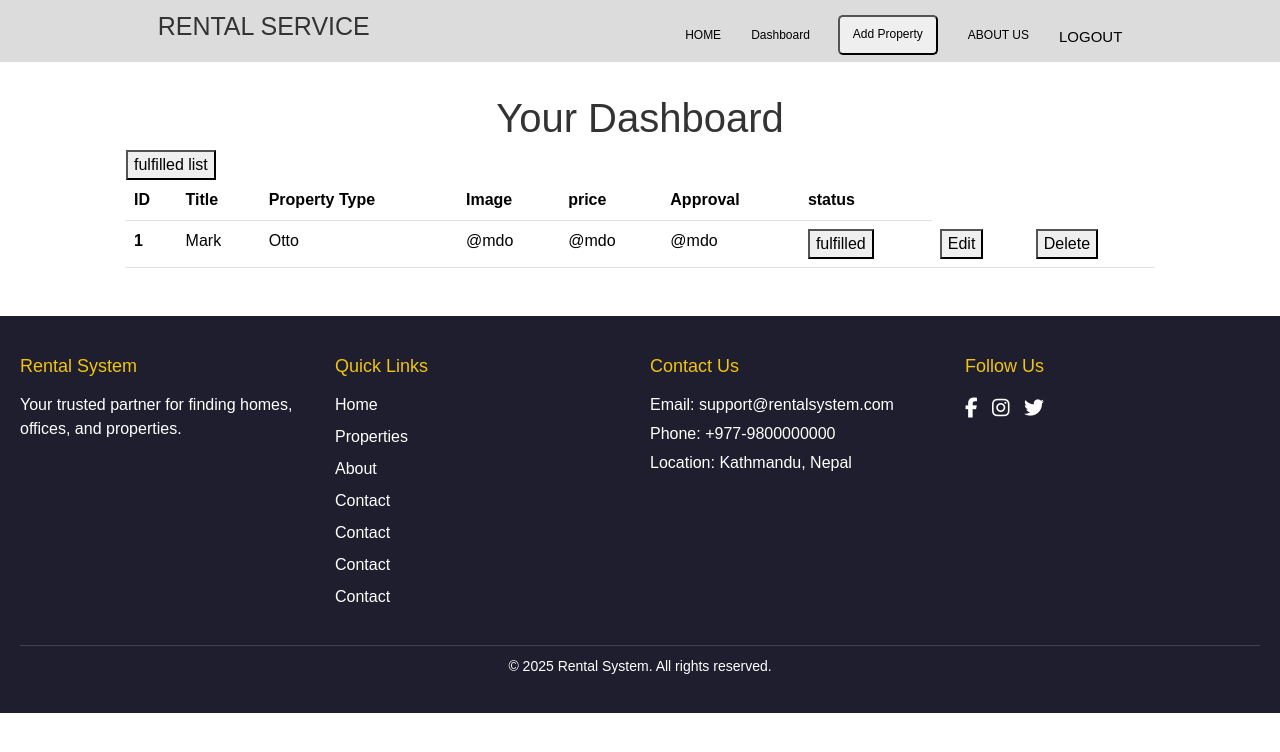
After one commit to saraswoti2024/Rental_System, a Django app: page /landlord_Dashboard/ in a window 1280 px wide. The commit adds this page. Shown: the top 752 px of the page. Run offline with Django 5.2, Linux system fonts and the light colour scheme; a user stored in the database is signed in; tables that the repository leaves empty hold one stand-in row (values such as "Sample post"); some libraries are stand-ins or nearby versions.

Commit message:
delete for landlord

```diff
--- /dev/null
+++ b/UI/templates/UI/Ldashboard.html
@@ -0,0 +1,38 @@
+{% extends "common.html" %}
+{% block content %}
+
+<div class="container">
+    <div class="row p-3 m-3">
+        <div class="col-12 mx-auto">
+                <h1 class="text-center">Your Dashboard</h1>
+                <button>fulfilled list</button>
+                <table class="table">
+                    <thead>
+                      <tr>
+                        <th scope="col">ID</th>
+                        <th scope="col">Title</th>
+                        <th scope="col">Property Type</th>
+                        <th scope="col">Image</th>
+                        <th scope="col">price</th>
+                        <th scope="col">Approval</th>
+                        <th scope="col">status</th>
+                      </tr>
+                    </thead>
+                    <tbody>
+                      <tr>
+                        <th scope="row">1</th>
+                        <td>Mark</td>
+                        <td>Otto</td>
+                        <td>@mdo</td>
+                        <td>@mdo</td>
+                        <td>@mdo</td>
+                        <td><button>fulfilled</button></td>
+                        <td><button>Edit</button></td>
+                        <td><a href="{% url 'deleteproperty' i.id  %}"><button>Delete</button></a></td>
+                      </tr>
+                    </tbody>
+                  </table>
+        </div>
+    </div>
+</div>
+{% endblock content %}
--- a/UI/templates/common.html
+++ b/UI/templates/common.html
@@ -33,7 +33,7 @@
           {% if user.usertype == 'landlord' %}
               <!-- Landlord-only Navbar -->
               <a href="{% url 'landlord_home' %}"><h2 class="navtitle">HOME</h2></a>
-              <a href="#"><h2 class="navtitle">Dashboard</h2></a>
+              <a href="{% url 'ldashboard' %}"><h2 class="navtitle">Dashboard</h2></a>
               <a href="{% url 'addproperty' %}"><button class="navbutton"><h2 class="navtitle2">Add Property</h2></button></a>
               <a href="{% url 'aboutus' %}"><h2 class="navtitle">ABOUT US</h2></a>
               <a href="{% url 'log_out' %}"><h2 class="navtitle1">LOGOUT</h2></a>
--- a/UI/urls.py
+++ b/UI/urls.py
@@ -9,4 +9,6 @@ urlpatterns = [
     path('aboutus/',aboutus,name="aboutus"),
     path('addproperty/',addproperty,name="addproperty"),
     path('landlord_home/',landlord_home,name="landlord_home"),
+    path('landlord_Dashboard/',landlord_dashboard,name="ldashboard"),
+    path('deleteproperty/<int:id>',delete_property,name="deleteproperty"),
 ]
--- a/UI/views.py
+++ b/UI/views.py
@@ -1,4 +1,4 @@
-from django.shortcuts import render,redirect
+from django.shortcuts import render,redirect,get_object_or_404
 from django.views import View
 from .models import *
 from django.contrib import messages
@@ -146,3 +146,12 @@ def addproperty(request):
 @landlord_required
 def landlord_home(request):
     return render(request,'UI/home_landlord.html')
+
+@landlord_required
+def landlord_dashboard(request):
+    return render(request,'UI/Ldashboard.html')
+
+def delete_property(request,id):
+     data = get_object_or_404(property_post, id=id)
+     data.delete()
+     return redirect('ldashboard')
```
